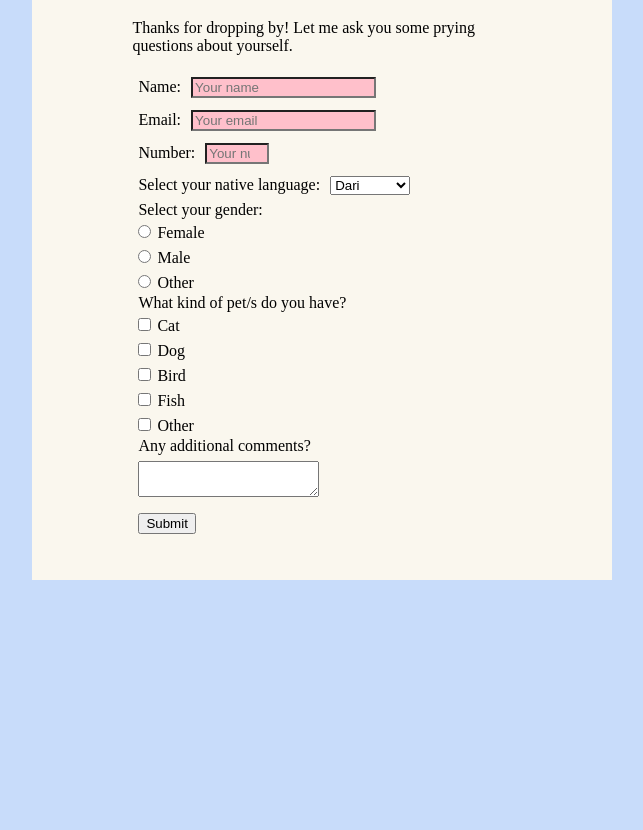
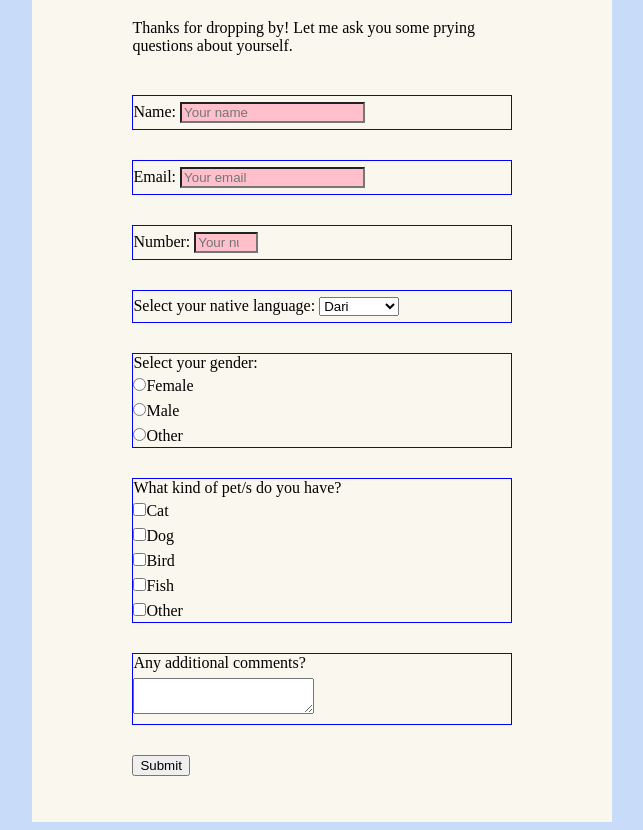
Before and after one commit to ChiselD/fcc-survey-form, a plain HTML site: page index.html in a window 1280 px wide. Shown: the part 109-939 px from the top of the page, without its empty margins (318-961 px from the left). Before the commit the page ends 800 px from the top, so only its background shows below. Drawn offline with Linux system fonts and the light colour scheme.

Commit message:
Improve spacing by putting form children in 'question' divs

```diff
--- a/index.html
+++ b/index.html
@@ -8,18 +8,25 @@
   <body>
     <div id="content">
       <h1 id="title">Visitor Survey</h1>
-      <p id="description">Thanks for dropping by! Let me ask you some prying questions about yourself.</p>
+      <p id="description">Thanks for dropping by! Let me ask you some prying questions about yourself.</p><br/>
       <form id="survey-form" action="index.html" method="post">
         <div id="form-content">
+          <div class="question">
             <label id="name-label" for="name">
-            Name: <input id="name" type="text" name="name" placeholder="Your name" required><br/>
+              Name: <input id="name" type="text" name="name" placeholder="Your name" required>
             </label>
+          </div><br/>
+          <div class="question">
             <label id="email-label" for="email">
-            Email: <input id="email" type="email" name="email" placeholder="Your email" required><br/>
+              Email: <input id="email" type="email" name="email" placeholder="Your email" required>
             </label>
+          </div><br/>
+          <div class="question">
             <label id="number-label" for="number">
-            Number: <input id="number" type="number" name="number" value="Number" min="0" max="100" placeholder="Your number" required><br/>
+              Number: <input id="number" type="number" name="number" value="Number" min="0" max="100" placeholder="Your number" required>
             </label>
+          </div><br/>
+          <div class="question">
             <label for="language">
               Select your native language:
               <select id="dropdown" name="language">
@@ -29,13 +36,17 @@
                 <option value="swahili">Swahili</option>
                 <option value="other">Other</option>
               </select>
-          </label><br/>
+            </label>
+          </div><br/>
+          <div class="question">
             <label for="gender">
               Select your gender:<br/>
               <input type="radio" name="gender" value="female">Female<br/>
               <input type="radio" name="gender" value="male">Male<br/>
               <input type="radio" name="gender" value="other">Other
-          </label><br/>
+            </label>
+          </div><br/>
+          <div class="question">
             <label for="pets">
               What kind of pet/s do you have?<br/>
               <input type="checkbox" name="pets" value="cat">Cat<br/>
@@ -43,11 +54,14 @@
               <input type="checkbox" name="pets" value="bird">Bird<br/>
               <input type="checkbox" name="pets" value="fish">Fish<br/>
               <input type="checkbox" name="pets" value="other">Other
-          </label><br/>
+            </label>
+          </div><br/>
+          <div class="question">
             <label for="comments">
               Any additional comments?<br/>
               <textarea name="comments" form="survey-form"></textarea>
-          </label><br/>
+            </label>
+          </div><br/>
           <input id="submit" type="submit" name="submit" value="Submit">
         </div>
       </form>
--- a/style.css
+++ b/style.css
@@ -4,6 +4,10 @@ body {
 
 input:invalid {
   background-color: pink;
+}
+
+.question {
+  border: 1px solid blue;
 }
 
 #content {
@@ -14,5 +18,5 @@ input:invalid {
 }
 
 #form-content * {
-  margin: 6px;
+  margin: 6px 0;
 }
```
Lines whose indentation alone changed are shown as unchanged.
